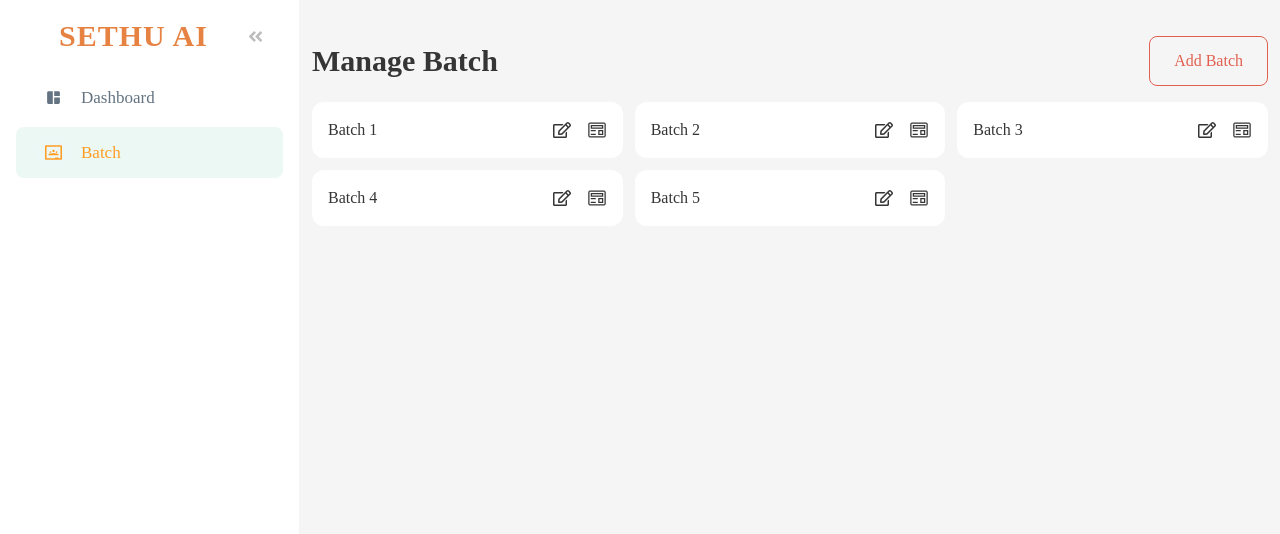
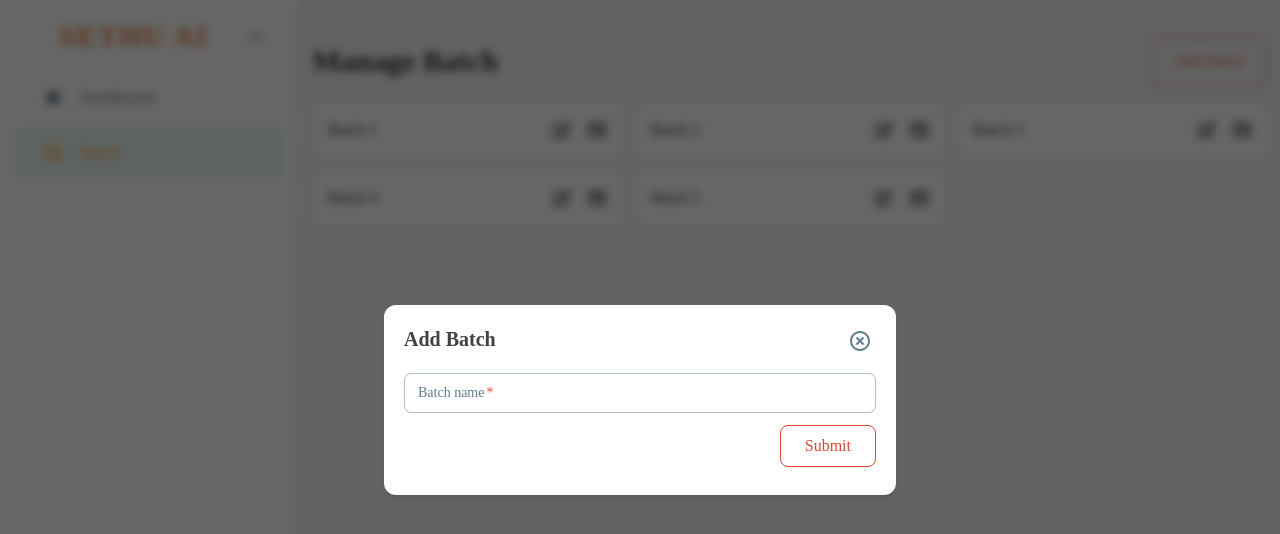
Before and after one commit to webrainy/Sethu.ai-webapp-frontend, a React (Create React App) app: page /admin/manage_batch in a window 1280 px wide. Both pictures are taken after a click on the button "Add Batch". Shown: the top 534 px of the page. Built offline with nearby package versions, Linux system fonts and the light colour scheme.

Commit message:
manage batch completed

```diff
--- /dev/null
+++ b/src/components/modal/admin/ManageBatchModal.jsx
@@ -0,0 +1,59 @@
+import {
+  Button,
+  Card,
+  Dialog,
+  IconButton,
+  Input,
+} from "@material-tailwind/react";
+import React from "react";
+import { RiCloseCircleLine } from "react-icons/ri";
+
+function ManageBatchModal({ open, close, data, handleSubmit }) {
+  return (
+    <div>
+      <Dialog size="xs" open={open} className="bg-transparent shadow-none">
+        <Card className="w-full p-5">
+          <div className="flex justify-between">
+            <h1 className="text-xl font-bold text-gray-800 font-ddin mb-5">
+              {data?.editable ? "Update" : "Add"} Batch
+            </h1>
+            <IconButton
+              color="blue-gray"
+              size="sm"
+              variant="text"
+              className="rounded-full hover:text-red-900 hover:bg-red-100"
+              onClick={close}
+            >
+              <RiCloseCircleLine className="h-6 w-6 rounded-full" />
+            </IconButton>
+          </div>
+
+          <form className="mb-2 w-auto" onSubmit={handleSubmit}>
+            <Input
+              label="Batch name"
+              className="p-3"
+              name="name"
+              style={{ fontFamily: "D-DIN", fontWeight: 500 }}
+              containerProps={{
+                className: "font-ddin",
+              }}
+              defaultValue={data?.batch_name || ""}
+              required
+            />
+
+            <div className="flex justify-end mt-3">
+              <Button
+                type="submit"
+                className="shadow-none hover:shadow-none capitalize py-2 font-ddin font-normal text-base border-[#DD4633] border bg-transparent text-[#DD4633] hover:text-white hover:bg-[#DD4633]"
+              >
+                {data?.editable ? "Update" : "Submit"}
+              </Button>
+            </div>
+          </form>
+        </Card>
+      </Dialog>
+    </div>
+  );
+}
+
+export default ManageBatchModal;
--- a/src/pages/admin/AdminManageBatch.jsx
+++ b/src/pages/admin/AdminManageBatch.jsx
@@ -1,15 +1,39 @@
 import { Button } from "@material-tailwind/react";
-import React from "react";
+import React, { useState } from "react";
 import { FaRegEdit } from "react-icons/fa";
 import { VscPreview } from "react-icons/vsc";
+import ManageBatchModal from "../../components/modal/admin/ManageBatchModal";
 
 function AdminManageBatch() {
+  const [modal, setModal] = useState({ add: false, update: false });
+  const [data, setData] = useState({ batch_name: "", editable: false });
+
+  const handleAddModal = () => {
+    setModal({ ...modal, add: true });
+    setData({ ...data, batch_name: "", editable: false });
+  };
+
+  const handleUpdateModal = () => {
+    setModal({ ...modal, update: true });
+    setData({ ...data, batch_name: "qwerty", editable: true });
+  };
+
+  const handleSubmit = (e) => {
+    e.preventDefault();
+
+    console.log(data);
+  };
+
   return (
+    <>
       <div className="p-3">
         <div className="flex justify-between items-center">
           <p className="text-3xl font-ddin font-semibold">Manage Batch</p>
 
-        <Button className="shadow-none hover:shadow-none capitalize font-ddin font-normal text-base border-[#DD4633] border bg-transparent text-[#DD4633] hover:text-white hover:bg-[#DD4633]">
+          <Button
+            onClick={handleAddModal}
+            className="shadow-none hover:shadow-none capitalize font-ddin font-normal text-base border-[#DD4633] border bg-transparent text-[#DD4633] hover:text-white hover:bg-[#DD4633]"
+          >
             Add Batch
           </Button>
         </div>
@@ -24,13 +48,30 @@ function AdminManageBatch() {
                 Batch {i + 1}
               </p>
               <div className="flex gap-4 items-center">
-              <FaRegEdit className="text-lg cursor-pointer" />
+                <FaRegEdit
+                  onClick={handleUpdateModal}
+                  className="text-lg cursor-pointer"
+                />
                 <VscPreview className="text-xl cursor-pointer" />
               </div>
             </div>
           ))}
         </div>
       </div>
+
+      <ManageBatchModal
+        open={modal.add}
+        close={() => setModal({ ...modal, add: false })}
+        data={data}
+        handleSubmit={handleSubmit}
+      />
+      <ManageBatchModal
+        open={modal.update}
+        close={() => setModal({ ...modal, update: false })}
+        data={data}
+        handleSubmit={handleSubmit}
+      />
+    </>
   );
 }
 
```
Lines whose indentation alone changed are shown as unchanged.
